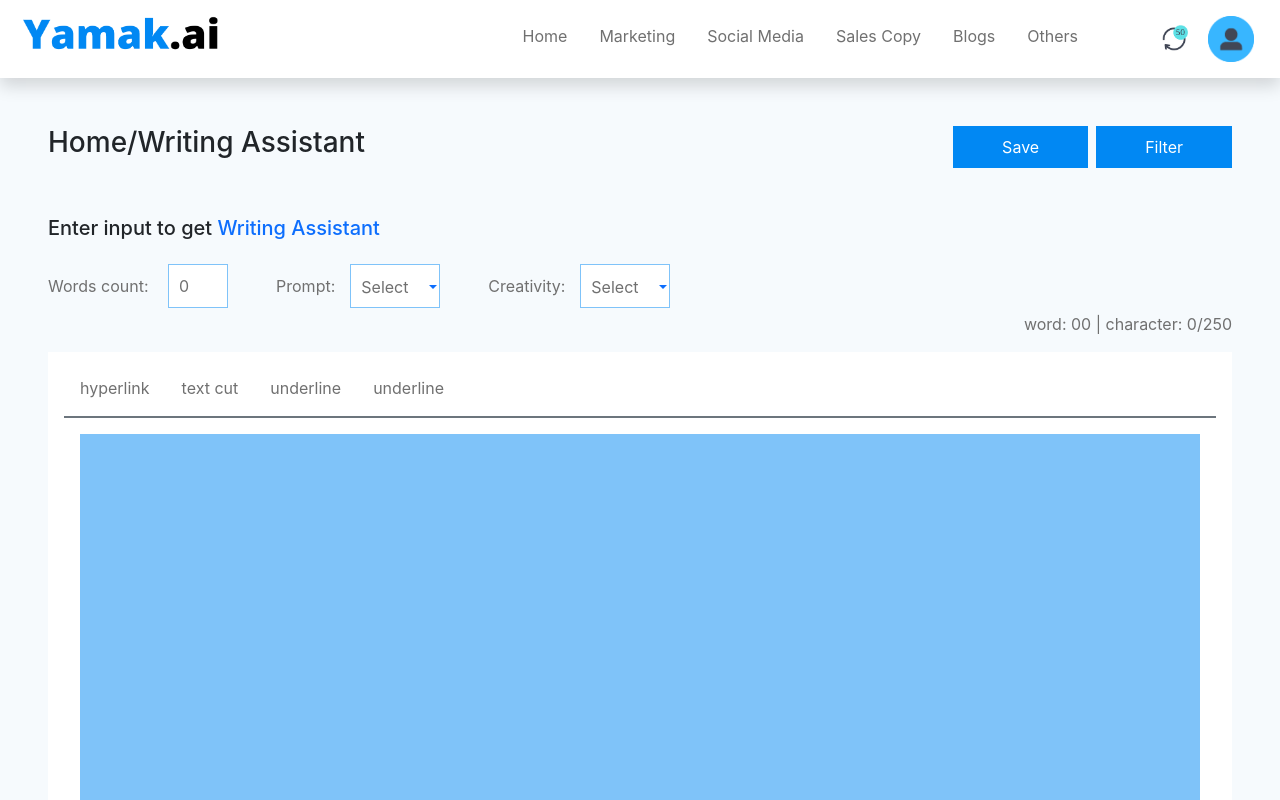
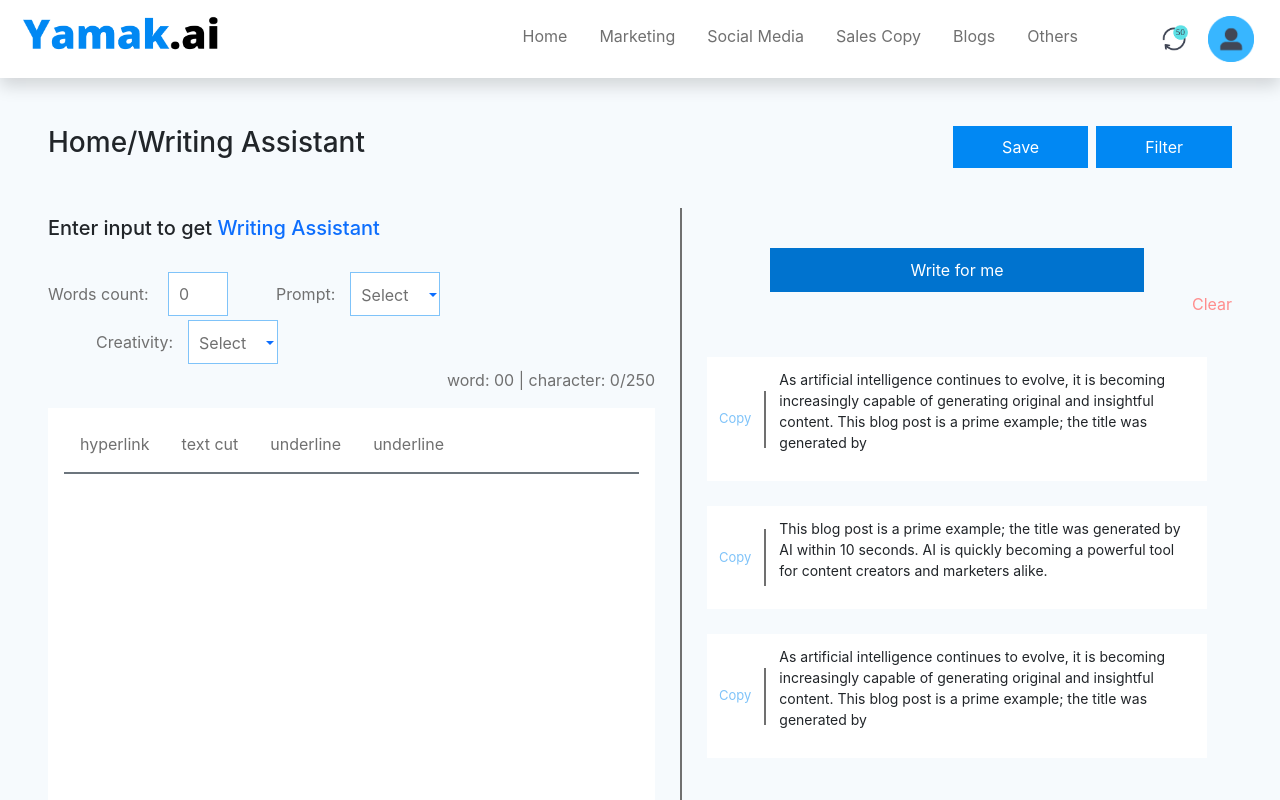
Before and after one commit to syed-jaid/first-typescript-project, a React (Create React App) app: page / in a window 1280 px wide. Shown: the top 800 px of the page. Built offline with nearby package versions, Linux system fonts and the light colour scheme.

Commit message:
web site is ready for pc

```diff
--- a/src/component/Main.tsx
+++ b/src/component/Main.tsx
@@ -4,6 +4,8 @@ const Main = () => {
     return (
         <div className='px-5'>
             <h5>Enter input to get <a className='text-decoration-none'>Writing Assistant</a></h5>
+            <div className='the-main-div'>
+                <div className='left-site'>
                     {/* main part  */}
                     <div className='mt-4'>
                         <span className='text-color'>Words count:</span> <input className='small-input-1 text-color' value='0' type="number" name="" id="" />
@@ -47,13 +49,41 @@ const Main = () => {
 
                             <div className='border border-secondary'></div>
                             <div className='p-3'>
-                        <input type="text" className='big-input-file' />
+                                <textarea className='big-input-file' ></textarea>
                             </div>
                         </div>
                     </div>
+                </div>
+                <div className='hr-big'></div>
+
                 {/* Write for me part  */}
-            <div className='d-flex justify-content-center'>
+                <div className=''>
+                    {/* copy div */}
+                    <div className='d-flex justify-content-center mx-auto'>
                         <button className='wfm-button'>Write for me</button>
+                    </div>
+                    <div className='d-flex justify-content-end'>
+                        <p className='text-color-2'>Clear</p>
+                    </div>
+                    {/* copy 1  */}
+                    <div className='copy-main-div'>
+                        <span className='copy'>Copy</span>
+                        <div className='hr-div'></div>
+                        <p className='copy-text'>As artificial intelligence continues to evolve, it is becoming increasingly capable of generating original and insightful content. This blog post is a prime example; the title was generated by</p>
+                    </div>
+                    {/* copy 1  */}
+                    <div className='copy-main-div'>
+                        <span className='copy'>Copy</span>
+                        <div className='hr-div'></div>
+                        <p className='copy-text'>This blog post is a prime example; the title was generated by AI within 10 seconds. AI is quickly becoming a powerful tool for content creators and marketers alike.</p>
+                    </div>
+                    {/* copy 1  */}
+                    <div className='copy-main-div'>
+                        <span className='copy'>Copy</span>
+                        <div className='hr-div'></div>
+                        <p className='copy-text'>As artificial intelligence continues to evolve, it is becoming increasingly capable of generating original and insightful content. This blog post is a prime example; the title was generated by</p>
+                    </div>
+                </div>
             </div>
         </div>
     );
--- a/src/component/style.css
+++ b/src/component/style.css
@@ -44,6 +44,18 @@
     border-radius: 0%;
 }
 
+
+/* maid div for all */
+.the-main-div {
+    display: flex;
+    justify-content: space-between;
+    padding-bottom: 40px;
+}
+
+.left-site {
+    width: 100%;
+}
+
 /* INput filds  */
 
 .small-input-1 {
@@ -68,9 +80,12 @@
     color: #707070;
 }
 
+.text-color-2 {
+    color: #FF8D8D;
+}
+
 /* big-input-file */
 .big-input-file {
-    background-color: #7FC3F9;
     width: 100%;
     height: 588px;
     border: 0;
@@ -87,3 +102,36 @@
     background-color: #0073CF;
     border: 0;
 }
+
+.copy-main-div {
+    display: flex;
+    justify-content: space-between;
+    align-items: center;
+    background-color: white;
+    padding: 12px;
+    margin: 25px;
+    width: 500px;
+}
+
+.copy {
+    color: #7FC3F9;
+    font-size: 13px;
+}
+
+.copy-text {
+    font-size: 14px;
+}
+
+.hr-div {
+    height: 57px;
+    border: 1px solid #707070;
+    margin-left: 13px;
+    margin-right: 13px;
+}
+
+.hr-big {
+    border: 1px solid #707070;
+    margin-left: 25px;
+    margin-top: -40px;
+    margin-bottom: -50px;
+}
```
Lines whose indentation alone changed are shown as unchanged.
